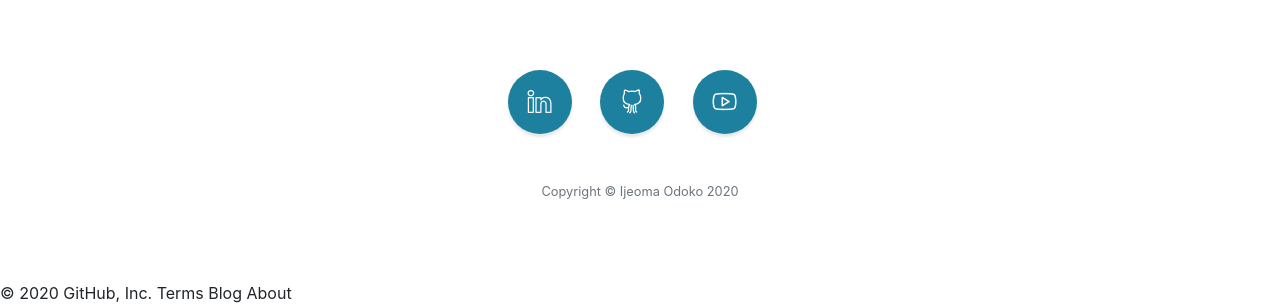
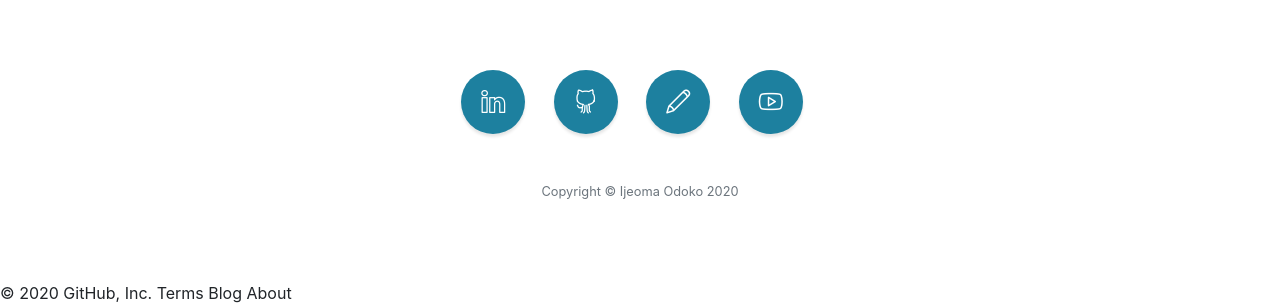
Before and after one commit to IjeomaOdoko/IjeomaOdoko.github.io, a website with bundled scripts: page index.html in a window 1280 px wide. Shown: the part 4535-4840 px from the top of the page. Built offline with nearby package versions, Linux system fonts and the light colour scheme.

Commit message:
Update index.html

```diff
--- a/index.html
+++ b/index.html
@@ -230,6 +230,11 @@
           </a>
           </li>
         <li class="list-inline-item">
+          <a class="social-link rounded-circle text-white mr-3" href="https://medium.com/">
+            <i class="icon-pencil"></i>
+          </a>
+          </li>
+        <li class="list-inline-item">
           <a class="social-link rounded-circle text-white mr-3" href="#!">
             <i class="icon-social-youtube"></i>
           </a>
```
